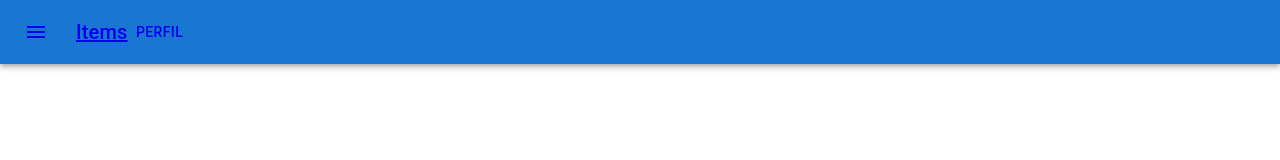
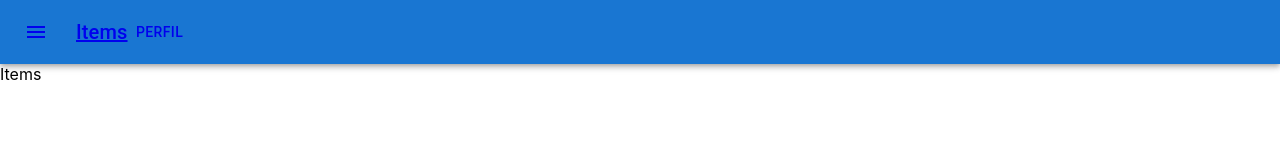
Before and after one commit to imochon1/ProyectoKataReact, a React (Create React App) app: page /dashboard/items in a window 1280 px wide. Shown: the top 160 px of the page. Built offline with nearby package versions, Linux system fonts and the light colour scheme.

Commit message:
Correcion de login, ya funciona

```diff
--- a/src/components/Dashboard/Dashboard.jsx
+++ b/src/components/Dashboard/Dashboard.jsx
@@ -1,10 +1,17 @@
 import React from "react";
 import { NavBar } from "../Navbar/NavBar";
+import { BrowserRouter as Router, Switch, Route } from "react-router-dom";
+import Items from "../Items/Items";
 
 const Dashboard = () => {
   return (
     <>
-      <NavBar />
+      <Router>
+        <NavBar />
+        <Switch>
+          <Route path="/dashboard/items" component={Items} />
+        </Switch>
+      </Router>
     </>
   );
 };
--- a/src/components/Navbar/NavBar.jsx
+++ b/src/components/Navbar/NavBar.jsx
@@ -8,7 +8,7 @@ import IconButton from "@mui/material/IconButton";
 import MenuIcon from "@mui/icons-material/Menu";
 // eslint-disable-next-line no-unused-vars
 import { BrowserRouter as Router, Link, Switch, Route } from "react-router-dom";
-//import Items from "../Items/Items";
+
 export const NavBar = () => {
   return (
     <Box sx={{ flexGrow: 1 }}>
@@ -31,6 +31,7 @@ export const NavBar = () => {
               Items
             </Typography>
           </Link>
+
           <Link to="dashboard/perfil">
             <Button color="inherit">Perfil</Button>
           </Link>
--- a/src/components/services/Auth_services.js
+++ b/src/components/services/Auth_services.js
@@ -5,7 +5,7 @@ import { URL_BACKEND } from "../utils/url_base";
 export const loginService = (body) => {
   return new Promise((resolve, reject) => {
     axios
-      .post(`${URL_BACKEND}`, body)
+      .post(`${URL_BACKEND}/login`, body)
       .then((response) => {
         const { data, status } = response;
         console.log("data", data);
```
